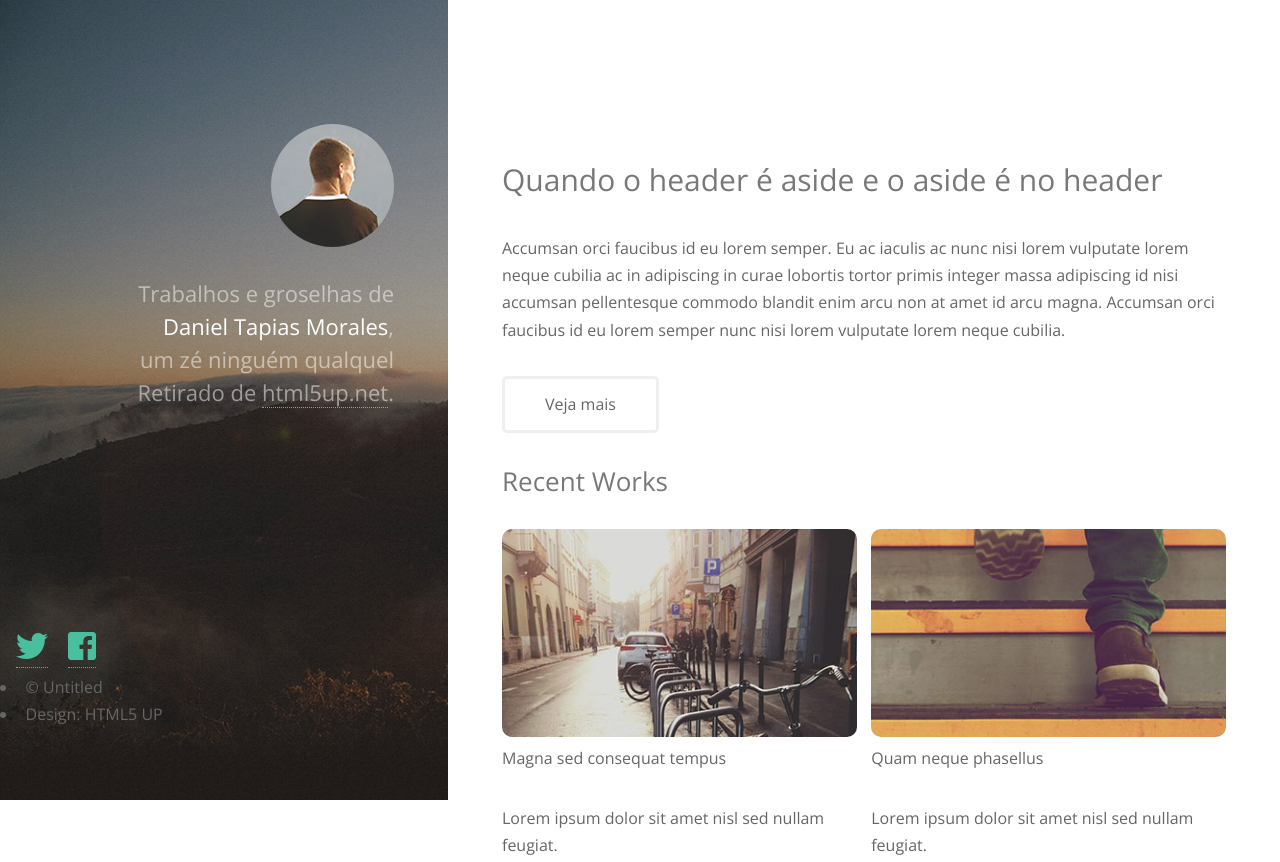
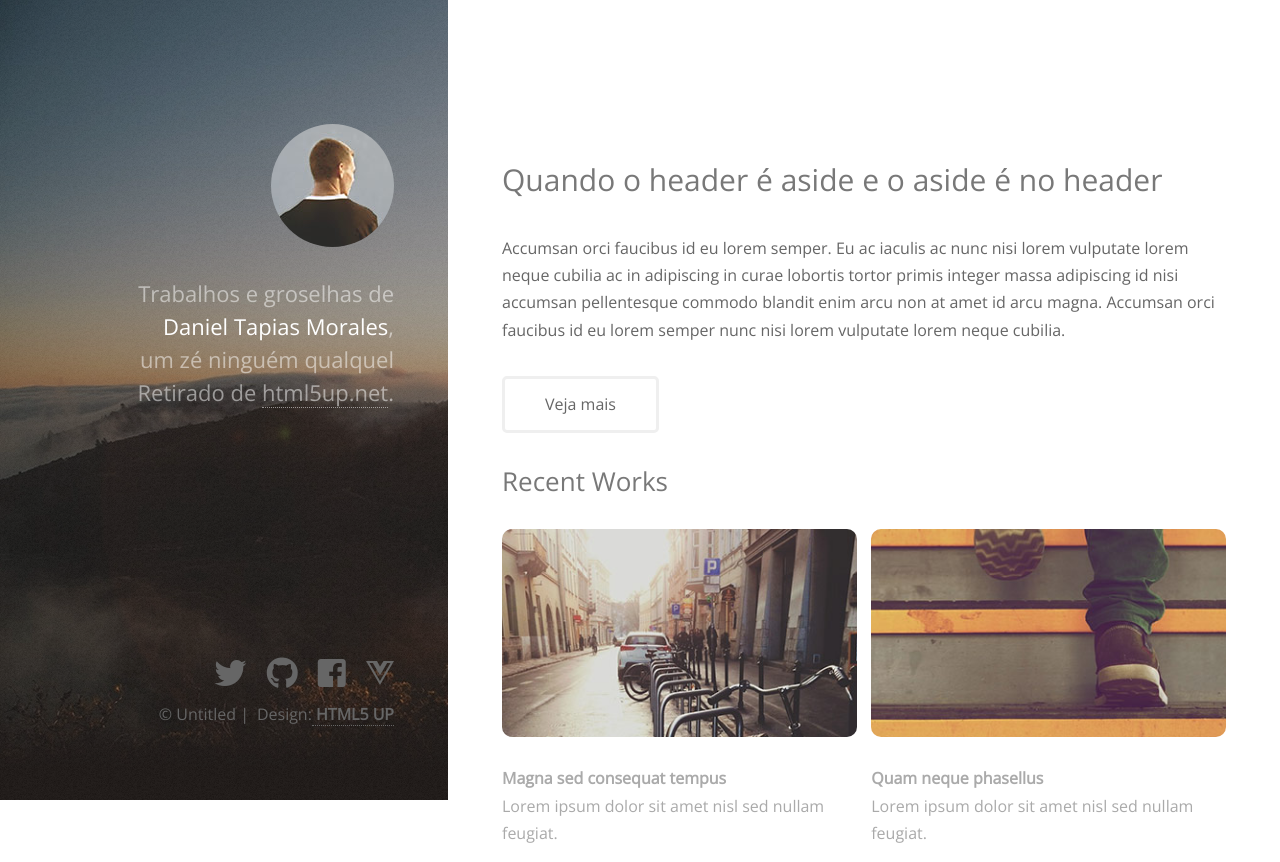
Before and after one commit to DaywisonSilva/StrataProject, a plain HTML site: page index.html in a window 1280 px wide. Shown: the top 862 px of the page. Drawn offline with nearby package versions, Linux system fonts and the light colour scheme.

Commit message:
second commit

```diff
--- a/css/estilo.css
+++ b/css/estilo.css
@@ -81,15 +81,6 @@ li{
 /*pseudo-classe last-child representa o ultimo elemento filho*/
 .ulalternate li:last-child{
     border: 0;
-}
-.ul-icons{
-    list-style-type: none;
-    padding-left: 0;
-}
-.ul-icons li{
-    display: inline-block;
-    font-size: 2em;
-    color: #49bf9d;
 }
 input, label, textarea, select{
     display: inline-block;
@@ -231,9 +222,19 @@ textarea{
 .main-content-position{
     text-align: justify;
 }
+.recent-works-card p{
+    color: rgb(170, 170, 170);
+
+}
 .recent-works-card img{
     border-radius: 10px;
     overflow: hidden;
+}
+.recent-works-card-title{
+    color: #999999;
+    font-weight: bold;
+    display: inline-block;
+    margin: 20px 0px -20px 0px;
 }
 .img-right{
     float: right;
@@ -258,6 +259,34 @@ textarea{
     width: 35%;
     left: 0;
     padding: 0px 54px 72px 0px;
+    box-sizing: border-box;
+    text-align: right;
+}
+.main-footer a{
+    border: none;
+}
+.ul-icons{
+    list-style-type: none;
+    padding-left: 0;
+}
+.ul-icons li{
+    display: inline-block;
+    font-size: 2em;
+}
+.ul-icons a{
+    color: #666;
+}
+.ul-icons a:hover{
+    color: #eeeeee;
+}
+.copyright li{
+    float: right;
+    list-style-type: none;
+}
+.copyright li:first-child a{
+    border-bottom: #666 1px dotted;
+    color: #666;
+    font-weight: bolder;
 }
 /* Grid */
 .row{
--- a/index.html
+++ b/index.html
@@ -428,11 +428,13 @@
         <footer class="main-footer">
             <ul class="ul-icons">
                 <li><a href="icon-link"><i class="fab fa-twitter"></i></a></li>
+                <li><a href="icon-link"><i class="fab fa-github"></i></a></li>
                 <li><a href="icon-link"><i class="fab fa-facebook-square"></i></a></li>
+                <li><a href="icon-link"><i class="fab fa-vuejs"></i></a></li>
             </ul>
             <ul class="copyright">
-                <li>&copy; Untitled</li>
-                <li>Design: <a href="http://html5up.net"></a>HTML5 UP</li>
+                <li>Design:<a href="http://html5up.net">&nbsp;HTML5 UP</a></li>
+                <li>&copy; Untitled&nbsp;|</li>
             </ul>
         </footer>
 
```
